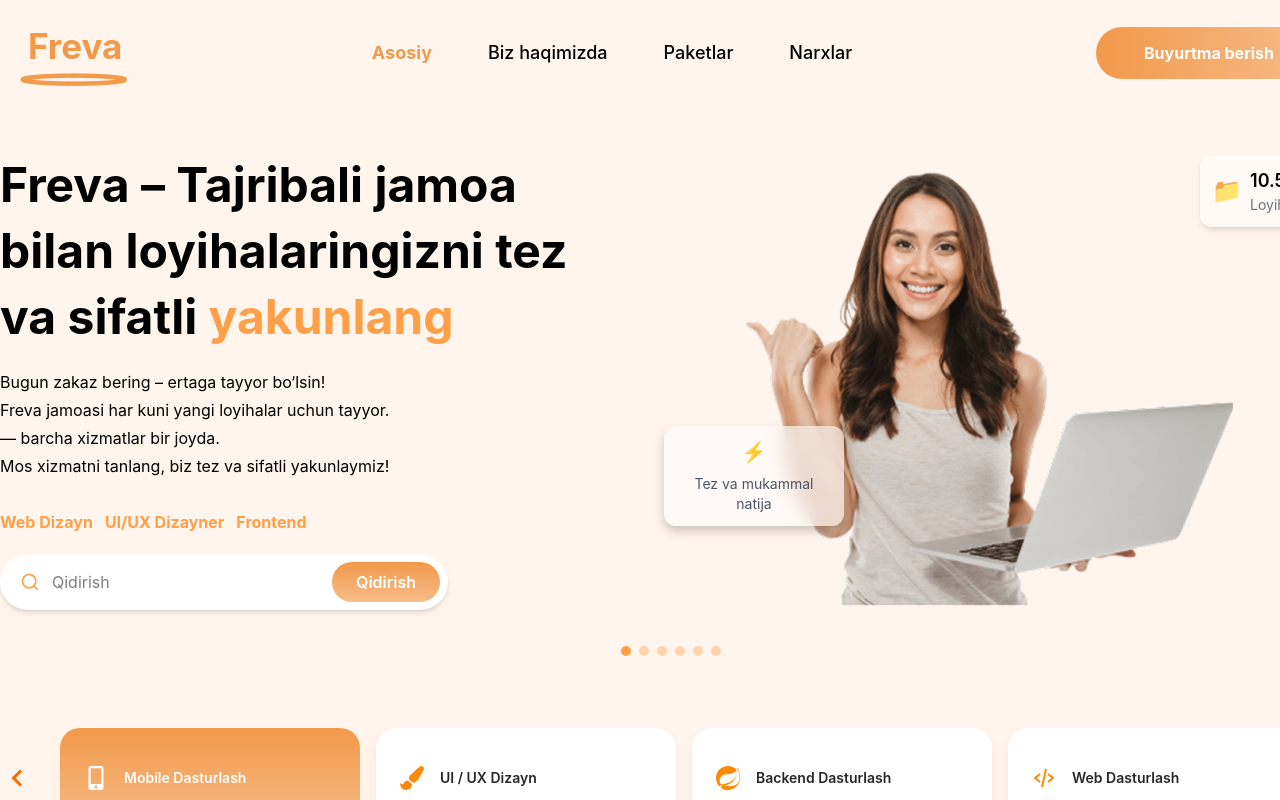
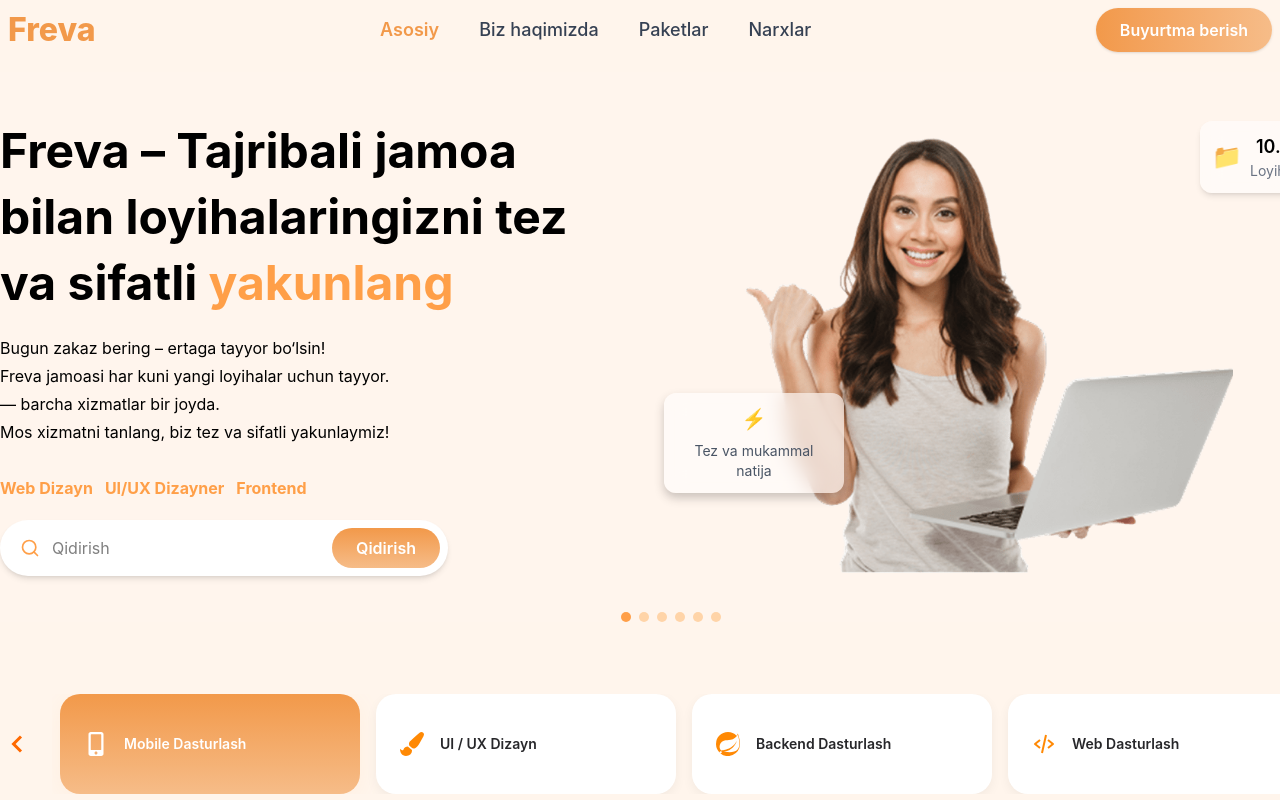
Before and after one commit to Abdulaziz20040/freva, a Next.js app: page / in a window 1280 px wide. Shown: the top 800 px of the page. Built offline with nearby package versions, Linux system fonts and the light colour scheme.

Commit message:
edit navbar

```diff
--- a/src/app/navbar/page.jsx
+++ b/src/app/navbar/page.jsx
@@ -1,49 +1,78 @@
+"use client";
 import Link from "next/link";
 import Image from "next/image";
-import React from "react";
+import React, { useEffect, useState } from "react";
 import Vector from "../navbar/Vector.png";
 
 function Navbar() {
+  const [scrolled, setScrolled] = useState(false);
+
+  useEffect(() => {
+    const handleScroll = () => {
+      setScrolled(window.scrollY > 10); // 10px dan keyin background ko‘rinadi
+    };
+
+    window.addEventListener("scroll", handleScroll);
+    return () => window.removeEventListener("scroll", handleScroll);
+  }, []);
+
   return (
-    <>
-      <div className=" ">
-        <div className="flex justify-between items-center p-5">
-          <div className="">
-            {/* Comment */}
-            <Link href="/" className="flex justify-center flex-col">
-              <h2 className="font-bold text-[35px] ml-2 text-[#F2994A]">
+    <header
+      className={`fixed top-0 left-0 w-full z-50 transition-all duration-300 p-2 ${
+        scrolled ? "bg-white/70 backdrop-blur-md shadow-md" : "bg-transparent"
+      }`}
+    >
+      <div className="max-w-[1342px] mx-auto  flex justify-between items-center">
+        {/* Logo Section */}
+        <Link href="/" className="flex items-center space-x-2">
+          <div>
+            <h2 className="text-[32px] font-extrabold text-[#F2994A] leading-none">
               Freva
             </h2>
-              <Image src={Vector} alt="jnvjlk" />
+          </div>
         </Link>
-          </div>
-          <div className="flex justify-around alig gap-14">
-            <Link href="/">
-              <h1 className=" text-lg font-bold text-[#F2994A]">Asosiy</h1>
+
+        {/* Nav Links */}
+        <nav className="hidden md:flex gap-10 items-center">
+          <Link
+            href="/"
+            className="text-[#F2994A] font-semibold text-lg hover:underline underline-offset-4"
+          >
+            Asosiy
           </Link>
-            <Link href="/about">
-              <h4 className=" text-lg font-medium">Biz haqimizda</h4>
+          <Link
+            href="/about"
+            className="text-gray-700 font-medium text-lg hover:text-[#F2994A]"
+          >
+            Biz haqimizda
           </Link>
-            <Link href="/pockets">
-              <h4 className=" text-lg font-medium">Paketlar</h4>
+          <Link
+            href="/pockets"
+            className="text-gray-700 font-medium text-lg hover:text-[#F2994A]"
+          >
+            Paketlar
           </Link>
-            <Link href="/costs">
-              <h4 className=" text-lg font-medium">Narxlar</h4>
+          <Link
+            href="/costs"
+            className="text-gray-700 font-medium text-lg hover:text-[#F2994A]"
+          >
+            Narxlar
           </Link>
-          </div>
+        </nav>
+
+        {/* CTA Button */}
         <div>
-            <Link href={"/order"}>
+          <Link href="/order">
             <button
               type="button"
-                className="font-bold cursor-pointer text-white bg-gradient-to-r from-[#F2994A] to-[#F6BC88] pr-12 pl-12 pt-3.5 pb-3.5 rounded-[32px]"
+              className="transition-all cursor-pointer duration-200 text-white font-semibold text-sm md:text-base bg-gradient-to-r from-[#F2994A] to-[#F6BC88] px-6 py-2.5 rounded-full shadow hover:shadow-lg"
             >
               Buyurtma berish
             </button>
           </Link>
         </div>
       </div>
-      </div>
-    </>
+    </header>
   );
 }
 
--- a/src/app/slider/page.jsx
+++ b/src/app/slider/page.jsx
@@ -117,7 +117,7 @@ const Slider = () => {
   const currentSlide = sliderData[index];
 
   return (
-    <div className="relative w-full min-h-[550px] bg-[#FFF5ED] flex items-center justify-center overflow-hidden">
+    <div className="relative mt-18 w-full min-h-[550px] bg-[#FFF5ED] flex items-center justify-center overflow-hidden">
       <AnimatePresence mode="wait">
         <motion.div
           key={index}
@@ -161,7 +161,17 @@ const Slider = () => {
 
           {/* O‘ng qism */}
           <div className="relative flex-1 flex justify-center items-center min-h-[300px]">
-            <div className="absolute top-0 right-5 bg-[rgba(255,253,253,0.6)]  backdrop-blur-[10.514656066894531px]e shadow-md rounded-xl p-3 flex items-center gap-2">
+            <button
+              className="
+    absolute top-0 right-5
+    bg-[rgba(255,253,253,0.6)] backdrop-blur-[10.5px]
+    shadow-md rounded-xl p-3
+    flex items-center gap-2 cursor-pointer
+    transform transition-transform duration-500 ease-in-out
+    hover:-translate-y-2 hover:shadow-lg hover:scale-[1.05]
+    focus:outline-none
+  "
+            >
               <div className="text-2xl text-[#3B82F6]">📁</div>
               <div>
                 <div className="text-lg font-semibold">
@@ -171,7 +181,7 @@ const Slider = () => {
                   {currentSlide.badgeText}
                 </div>
               </div>
-            </div>
+            </button>
 
             <Image
               src={image}
@@ -180,8 +190,18 @@ const Slider = () => {
               height={500}
               className="rounded-lg z-10"
             />
-
-            <div className="absolute w-[180px] h-[100px] text-center z-10 bottom-20 left-10 bg-[rgba(255,253,253,0.6)] shadow-[0px_5px_10px_0px_rgba(51,48,48,0.25)] backdrop-blur-[10.514656066894531px] rounded-xl p-3 flex flex-col items-center justify-center gap-2">
+            <div
+              className="
+    absolute w-[180px] h-[100px] text-center z-10 bottom-20 left-10
+    bg-[rgba(255,253,253,0.6)]
+    shadow-[0px_5px_10px_0px_rgba(51,48,48,0.25)]
+    backdrop-blur-[10.5px] rounded-xl p-3
+    flex flex-col items-center justify-center gap-2
+    transform transition-transform duration-300 ease-in-out
+    hover:-translate-y-2 hover:shadow-lg hover:scale-[1.05]
+    cursor-pointer
+  "
+            >
               <div className="text-xl text-orange-400">⚡</div>
               <div className="text-sm text-gray-600">
                 {currentSlide.featureText}
```
Lines whose indentation alone changed are shown as unchanged.
